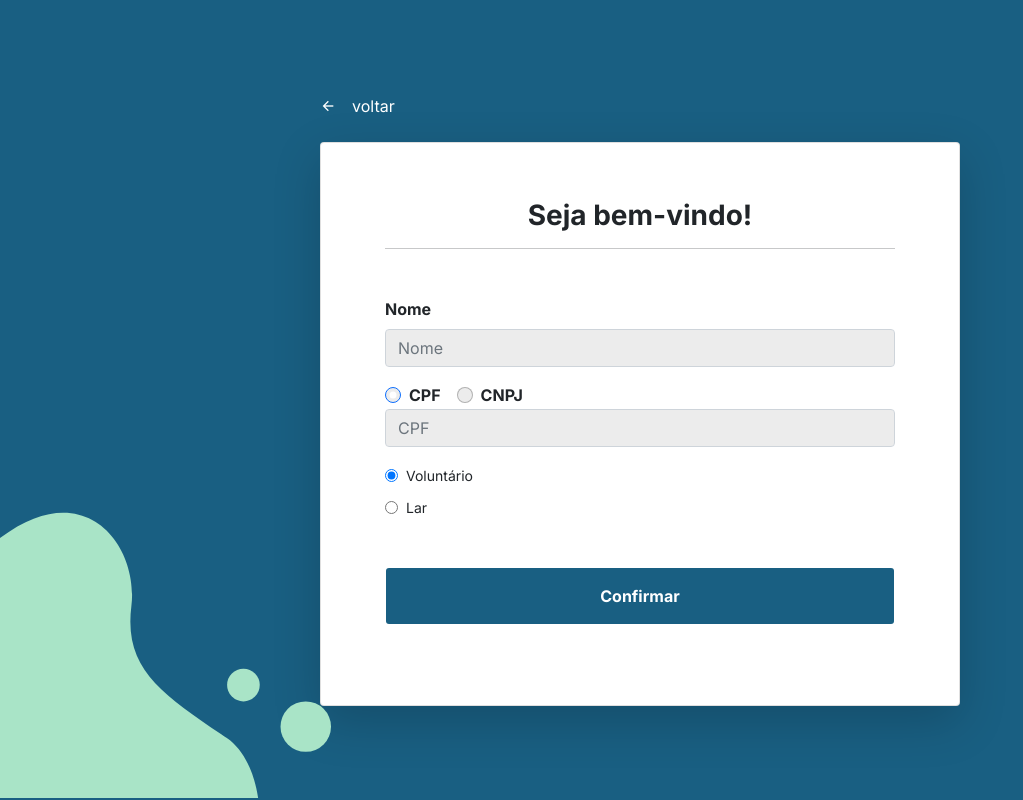
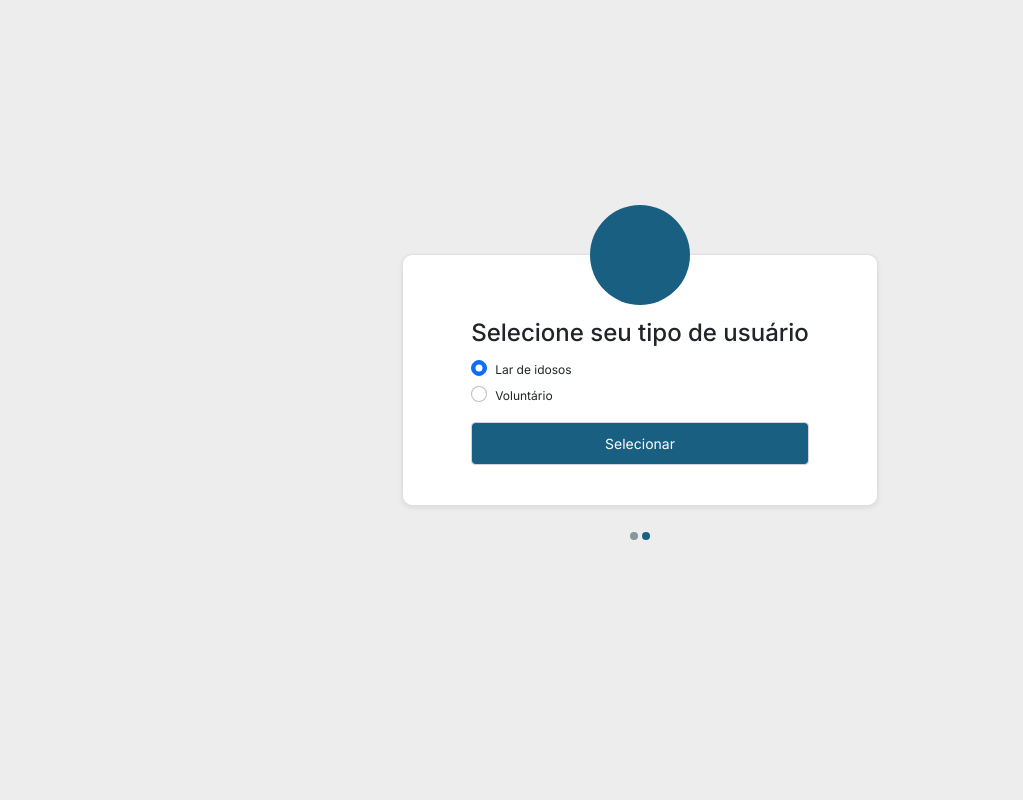
Before and after one commit to Ailton-F/RAV, a Flask app: page /usuarios/user_config in a window 1280 px wide. Shown: the whole page, without its empty margins (0-1023 px from the left). Run offline with Flask 2, Linux system fonts and the light colour scheme; a user stored in the database is signed in; parts of the project's set-up code (start-up, migrations or seed data) failed here and were passed over; some libraries are stand-ins or nearby versions.

Commit message:
many changes :fire:

```diff
--- a/controllers/UserController.py
+++ b/controllers/UserController.py
@@ -117,33 +117,21 @@
     @staticmethod
     def getVolunteerConfigPage():
         if request.method == 'GET':
-            return render_template('user/config.html', user=current_user)
+            return render_template('user/config.html')
 
-        name = request.form.get('user-name')
-        cpf_cnpj = request.form.get('cpf-cnpj')
         tipo = request.form.get('tipo')
-        id_user = current_user.id
 
         if current_user.user_type is None:
             current_user.user_type = tipo
             db.session.add(current_user)
             db.session.commit()
 
-        if current_user.user_type == 'L':
-            user = Lar(id_user, name, cpf_cnpj)
-        else:
-            user = Voluntario(id_user, name, cpf_cnpj)
+        else: redirect('/')
 
         db.session.add(user)
         db.session.commit()
 
         return redirect('/')
-
-    #Retorna a página de configuração de usuário do tipo asylum
-
-    @staticmethod
-    def getAsylumConfigPage():
-        return render_template('user/asylum_config.html')
 
     #retorna a página de visitas
 
@@ -151,6 +139,7 @@
     def getVisitHomePage():
 
         lares = db.session.query(Lar.id, Lar.nome).limit(8)
+
         if current_user.user_type._value_ == 'V':
             rs_visits = Visita.query.filter_by(id_usuario=current_user.id).limit(3)
         else:
@@ -273,3 +262,7 @@
     def getAsylumProfile(id):
         lar = Lar.query.filter_by(id=id).first()
         return f'ID: {lar.id}<br> NOME: {lar.nome}<br> LINK: <a href="/usuarios/book/{lar.id}">Marcar visita</a>'
+
+    @staticmethod
+    def saveData():
+        pass
--- a/main.py
+++ b/main.py
@@ -1,33 +1,27 @@
-import pathlib
-import os
-import routes
-import json
 
-from flask import Flask, render_template, redirect, abort
+import os, routes, json
+from flask import Flask, render_template, redirect
 from flask_migrate import Migrate
-from google.oauth2 import id_token
-from google_auth_oauthlib.flow import Flow
 from flask_login import current_user
 from dotenv import load_dotenv
 from utils import db, lm
 
 load_dotenv()
-file=open('client_secret.com.json')
-data=json.load(file)
 app = Flask(__name__)
-app.secret_key = data['web']['client_secret']
-
+app.secret_key = "X%&@BX"
 
 for bluePrint in routes.__all__:
     app.register_blueprint(bluePrint, url_prefix=f'/{bluePrint.name}')
 
 migrate = Migrate(app, db)
 conexao = os.getenv("MYSQL_URI")
+app.config['SESSION_TYPE'] = 'filesystem'
 app.config['SQLALCHEMY_DATABASE_URI'] = conexao
 app.config['SQLALCHEMY_TRACK_MODIFICATIONS'] = True
-
 db.init_app(app)
 lm.init_app(app)
+
+
 @app.errorhandler(404)
 def not_found(e): return render_template('errors/404.html', e=e)
 @app.errorhandler(500)
@@ -47,4 +41,5 @@
 #   db.drop_all()
 #   db.create_all()
 
-app.run(debug=True)
+if __name__ == '__main__':
+    app.run(debug=True)
--- a/routes/usuarios.py
+++ b/routes/usuarios.py
@@ -45,26 +45,26 @@
 def edit(id): return user.editUser(id)
 
 @users_bl.route('/user_config', methods=['GET', 'POST'])
+@login_required
 def volunteerConfigPage(): return user.getVolunteerConfigPage()
-
-@users_bl.route('/asylum_config', methods=['GET'])
-@login_required
-def asylumConfigPage(): return user.getAsylumConfigPage()
-
 @users_bl.route('/visit', methods=["GET"])
 @login_required
+
 def visitHomePage(): return user.getVisitHomePage()
 
 @users_bl.route('/visit/<int:id>', methods=['GET'])
 @login_required
+
 def asylumProfile(id): return user.getAsylumProfile(id)
 
 @users_bl.route('/book/<int:id>', methods=["GET", "POST"])
 @login_required
+
 def bookVisit(id): return user.getBookVisitPage(id)
 
 @users_bl.route('/dashboard', methods=["GET", "POST"])
 @login_required
+
 def dashboard(): return user.getDashboard()
 
 @users_bl.route('/delete_visit/<int:id>', methods=["POST"])
@@ -74,3 +74,7 @@
 @users_bl.route('/edit_visit/<int:id>', methods=["GET", "POST"])
 @login_required
 def editVisit(id): return user.editVisitPage(id)
+
+@users_bl.route('/save_data', methods=["POST", "GET"])
+@login_required
+def saveUserData(): return user.saveData()
--- a/static/css/cad.css
+++ b/static/css/cad.css
@@ -45,3 +45,17 @@
 .cad-card .form-control{
   font-size: .875rem;
 }
+
+.steps canvas{
+  width: .5em;
+  height: .5em;
+  border-radius: 50%;
+}
+
+.step-color{
+  background-color: #195F82;
+}
+
+.step-uncolor{
+  background-color: #86989B;
+}
--- a/static/css/config_user.css
+++ /dev/null
@@ -1,16 +0,0 @@
-.voulunteer-type-card{
-  max-width: 45em;
-  min-height: 25em;
-}
-
-.form-asylum-cad input:not(:last-child){
-  background-color: #ECECEC !important;
-}
-
-.asylum-cad-card{
-  max-width: 40em;
-}
-
-.text-area-dark{
-  background-color: #ECECEC !important
-}
--- a/static/script.js
+++ b/static/script.js
@@ -1,24 +1,3 @@
-$(document).ready( () => {
-  $(".cpf-cnpj").mask("999.999.999-99");
-
-  $('.config-radius').on('change', function(){
-    if($('#cpf-radius').is(':checked')){
-      $(".cpf-cnpj").mask("999.999.999-99");
-      $('.cpf-cnpj').attr('placeholder', 'CPF')
-    } else {
-      $(".cpf-cnpj").mask("99.999.999/9999-99");
-      $('.cpf-cnpj').attr('placeholder', 'CNPJ')
-    }
-  });
-
-
-  $('.config').css({opacity: 0, visibility: "visible"}).animate({opacity: 1}, 'slow');
-  setTimeout(()=>{
-    let toast = document.getElementById('toast');
-    toast.remove();
-  }, 6000);
-});
-
 //DELETA USUÁRIOS
 function deleteUser(e){
   let id = $(e).attr('id')
--- a/templates/user/config.html
+++ b/templates/user/config.html
@@ -5,61 +5,31 @@
 {% endblock %}
 
 {% block conteudo %}
-<section class="d-flex align-items-center justify-content-center vh-100 bg-dark-blue bottom-l-detail">
-  <div class="flex-grow-1 asylum-cad-card">
-    <div>
-      <a href="#" class="text-white text-decoration-none d-flex align-items-center">
-        <i class="ri-arrow-left-line me-3"></i>
-        <span>voltar</span>
-      </a>
-    </div>
-    <div class="card config mt-4 px-5 py-3 shadow-lg">
-      <div class="card-body">
-        <div class="my-4">
-          <h3 class="fw-bold text-center">Seja bem-vindo!</h3>
-          <hr>
-        </div>
-
-        <form action="/usuarios/user_config" method="POST" class="form-asylum-cad mt-5">
-          <label for="pro-name" class="mb-2 fw-bolder">Nome</label>
-          <input type="text" class="form-control mb-3" placeholder="Nome" name="user-name">
-          <div class="form-group d-flex">
+<section class="d-flex align-items-center justify-content-center vh-100 login-section flex-column">
+    <div class="card cad-card">
+        <div class="cad-body">
+            <h4>Selecione seu tipo de usuário</h4>
+            <form action="#" method="post" class="pb-4">
                 <div class="form-check">
-              <input class="form-check-input config-radius" type="radio" name="flexRadioDefault" id="cpf-radius" checked>
-              <label class="form-check-label fw-bold" for="flexRadioDefault1">
-                CPF
+                    <input class="form-check-input" type="radio" name="tipo" id="homeCheck" checked>
+                    <label class="form-check-label" for="flexRadioDefault1">
+                    Lar de idosos
                     </label>
                 </div>
-            <div class="form-check ms-3">
-              <input class="form-check-input config-radius" type="radio" name="flexRadioDefault" id="cnpj-radius">
-              <label class="form-check-label fw-bold" for="flexRadioDefault2">
-                CNPJ
-              </label>
-            </div>
-          </div>
-          <input type="text" class="form-control mb-3 cpf-cnpj" placeholder="CPF" name="cpf-cnpj">
-          {% if user.user_type==None %}
-          <div class="form-radio-options mb-4">
-            <div class="form-check d-flex align-items-center mb-2 p-0">
-              <input class="cad-check-input" type="radio" name="tipo" id="radioVoluntario" value="V" checked>
-              <label class="ms-2" for="tipo">
+                <div class="form-check">
+                    <input class="form-check-input" type="radio" name="tipo" id="volCheck">
+                    <label class="form-check-label" for="volCheck">
                     Voluntário
                     </label>
                 </div>
-
-            <div class="form-check d-flex align-items-center mb-0 p-0">
-              <input class="cad-check-input" type="radio" name="tipo" id="radioAsilo" value="L">
-              <label class="ms-2" for="tipo">
-                Lar
-              </label>
-            </div>
-
-          </div>
-          {%endif%}
-          <input type="submit" class="btn bg-dark-blue text-white form-control fw-bolder mt-4 mb-5 py-3" value="Confirmar">
+                <button type="submit" class="form-control mt-3 btn-login text-white">Selecionar</button>
             </form>
         </div>
     </div>
+
+    <div class="steps mt-3">
+        <canvas class="step-uncolor"></canvas>
+        <canvas class="step-color"></canvas>
     </div>
 </section>
 {% endblock %}
--- a/templates/user/logheader.html
+++ b/templates/user/logheader.html
@@ -4,6 +4,8 @@
       <img class="profile-header-picture rounded-circle" src="
       {%if session['id_info']%}
         {{session['id_info']['picture']}}
+      {% else %}
+        https://static.vecteezy.com/system/resources/previews/000/574/512/large_2x/vector-sign-of-user-icon.jpg
       {%endif%}
       "/>
     </figure>
```
Also changed, not shown: controllers/CadController.py (+4 -4 lines), controllers/LoginController.py (+5 -3 lines), models.py (+5 -10 lines), templates/cad.html (+7 -23 lines), templates/user/asylum_config.html (deleted, +0 -30 lines), templates/user/profile.html (+29 -2 lines), templates/visit/home.html (+4 -3 lines), 1 other file. Lines whose indentation alone changed are shown as unchanged.
